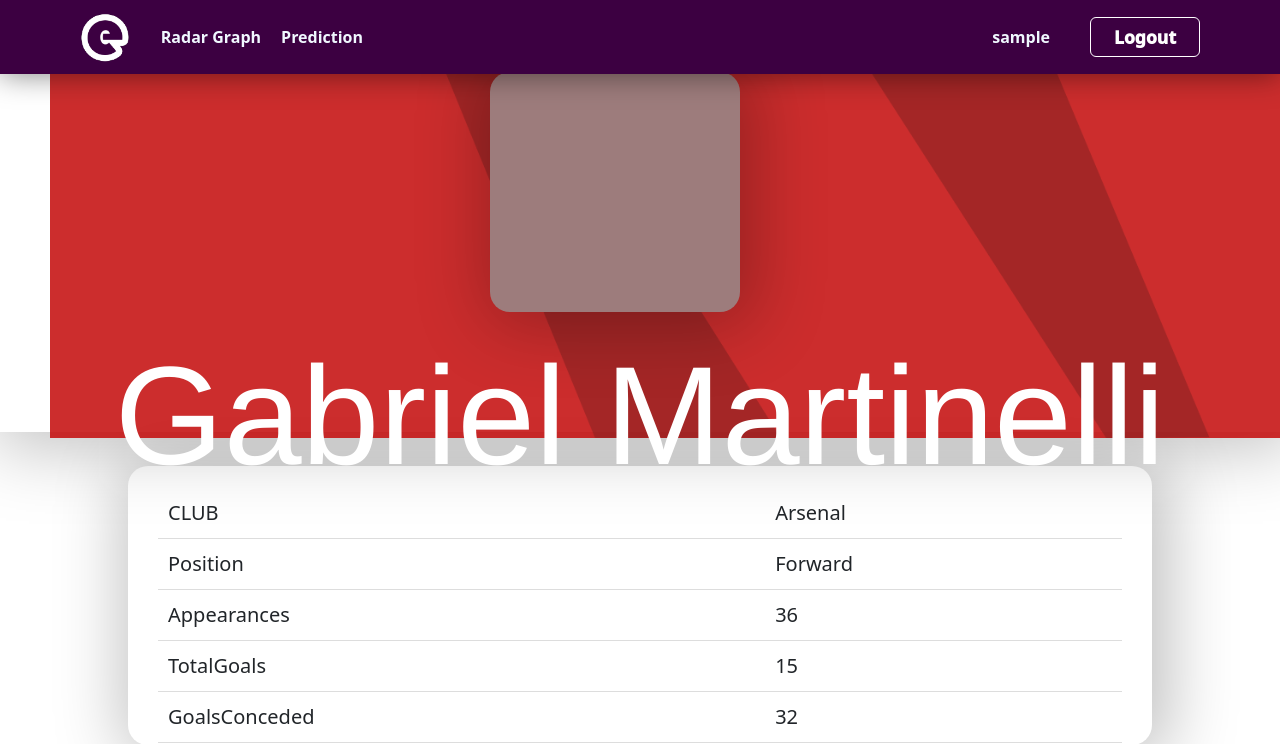
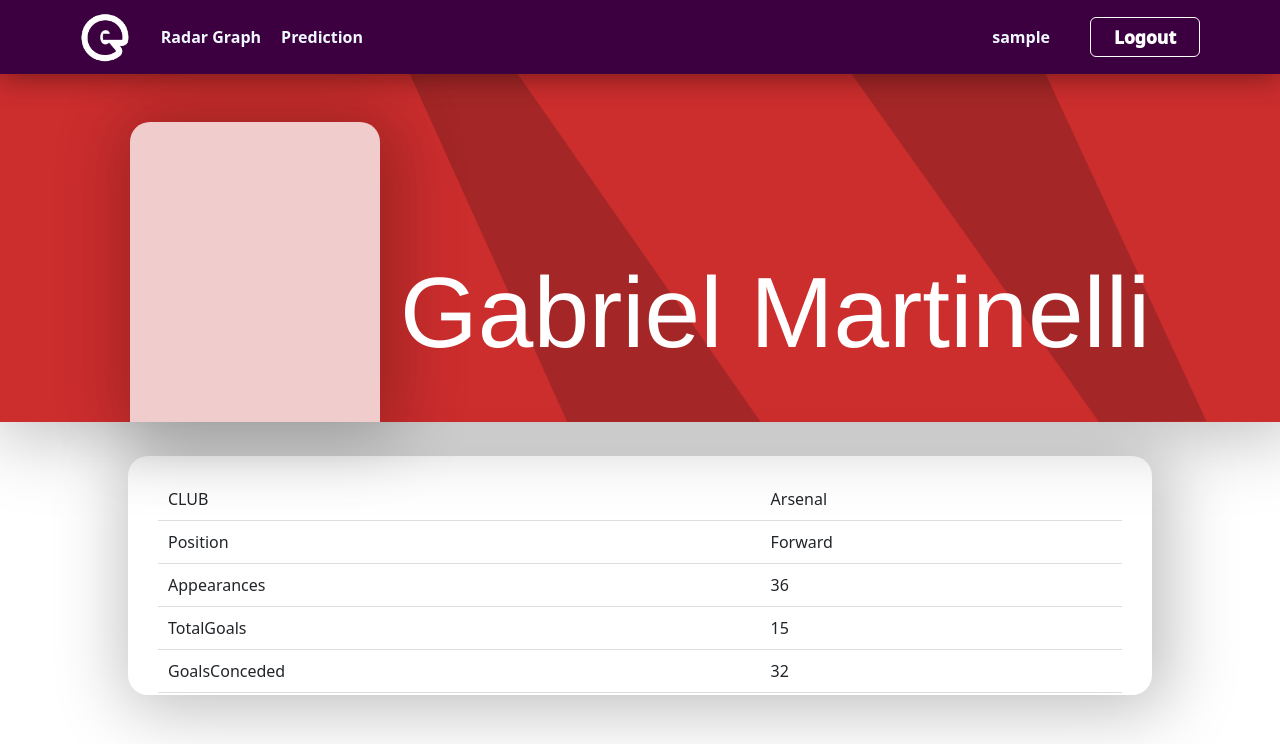
Before and after one commit to TAGCH/E-Predict_League191, a Django app: page /player_information/Arsenal/28 in a window 1280 px wide. Shown: the top 744 px of the page. Run offline with Django 4.2, Linux system fonts and the light colour scheme; the visitor is signed in with stand-in values (Sample User, id 1); parts of the project's set-up code (start-up, migrations or seed data) failed here and were passed over.

Commit message:
fixed player badge

```diff
--- a/audience/static/audience/player_information.css
+++ b/audience/static/audience/player_information.css
@@ -141,11 +141,9 @@
 
 .profile {
     position: relative;
-    height: 45vh;
     display: flex;
     justify-content: center;
     align-items: center;
-    padding-left: 50px;
     box-shadow: 6px 4px 68px 11px rgba(0, 0, 0, 0.25);
 }
 
@@ -153,29 +151,32 @@
     position: absolute;
     top: 0;
     left: 0;
-    width: 100%;
-    height: 100%;
+    height: 350px;
     display: flex;
-    flex-direction: column;
-    align-items: center;
+    flex-direction: row;
+    margin-left: 130px;
+    margin-top: 50px;
 }
 
-.profile .pic {
+.overlay h1 {
+    margin-left: 20px; /* Adjust the margin as needed */
+}
+
+.pic {
     min-width: 200px;
     min-height: 240px;
     width: 250px;
     height: 300px;
-    margin-right: 50px;
-    background-color: rgb(157, 124, 124);
-    border-radius: 20px;
+    background-color: rgba(253, 253, 253, 0.768);
+    border-radius: 20px 20px 0 0;
     box-shadow: 6px 4px 68px 11px rgba(0, 0, 0, 0.25);
 }
 
 .profile h1 {
     color: white;
-    font-size: 140px;
-    margin-top: 20px; /* Adjust the margin as needed */
+    font-size: 100px;
     font-family: 'Franklin Gothic Medium', 'Arial Narrow', Arial, sans-serif;
+    margin-top: 130px;
 }
 
 .player-badge {
--- a/audience/templates/audience/player_information.html
+++ b/audience/templates/audience/player_information.html
@@ -1,5 +1,4 @@
 {% load static %}
-<!DOCTYPE html>
 
 <html lang="en">
 <head>
@@ -35,14 +34,14 @@
     </header>
     <br><br><br>
     <div class="profile">
-      <img class="player-badge" src="{% static 'audience\image\red.png' %}" alt="premier">
+      <img class="player-badge" src="{% static team_data.player_badge %}" alt="premier" height="350">
       <div class="overlay">
           <div class="pic">
               <!-- <img src="{% static 'audience\image\empty_profile.png' %}"> -->
           </div>
-          <h1 class="p_name">{{ data.Name }}</h1>
+          <h1>{{ player_data.Name }}</h1>
       </div>
-  </div>
+    </div>
   <br>
     <div class="outer-box2">
       <div class="score-board">
@@ -51,23 +50,23 @@
                   <tbody>
                     <tr>
                       <td>CLUB</td>
-                      <td>{{ data.Team }}</td>
+                      <td>{{ player_data.Team }}</td>
                     </tr>
                     <tr>
                       <td>Position</td>
-                      <td>{{ data.Position }}</td>
+                      <td>{{ player_data.Position }}</td>
                     </tr>
                     <tr>
                       <td>Appearances</td>
-                      <td>{{ data.Appearances }}</td>
+                      <td>{{ player_data.Appearances }}</td>
                     </tr>
                     <tr>
                       <td>TotalGoals</td>
-                      <td>{{ data.TotalGoals }}</td>
+                      <td>{{ player_data.TotalGoals }}</td>
                     </tr>
                     <tr>
                       <td>GoalsConceded</td>
-                      <td>{{ data.GoalsConceded }}</td>
+                      <td>{{ player_data.GoalsConceded }}</td>
                     </tr>
                   </tbody>
               </table>
--- a/audience/views.py
+++ b/audience/views.py
@@ -64,16 +64,33 @@
 
     return render(request, "audience/team_detail.html", context)
 
-def player_information(request,team_name , player_id):
-    data = {}
-    filename = "audience/static/audience/data/player_with_team_id.csv"
-    with open(filename, 'r', encoding='utf-8') as file:
-        rows = csv.DictReader(file)
-        for r in rows:
-            if int(r['Id']) == player_id and r['Team'] == team_name:
-                data = r
+def player_information(request, team_name, player_id):
+    player_data = {}
+    team_data = {}
 
-    context = {"page": "player_information", "detail": "show all player infos", "data": data}
+    # Read player data from player_with_team_id.csv
+    player_filename = "audience/static/audience/data/player_with_team_id.csv"
+    with open(player_filename, 'r', encoding='utf-8') as player_file:
+        player_rows = csv.DictReader(player_file)
+        for player_row in player_rows:
+            if int(player_row['Id']) == player_id and player_row['Team'] == team_name:
+                player_data = player_row
+
+    # Read team data from team_detail.csv
+    team_filename = "audience/static/audience/data/team_detail.csv"
+    with open(team_filename, 'r', encoding='utf-8') as team_file:
+        team_rows = csv.DictReader(team_file)
+        for team_row in team_rows:
+            if team_row['Team'] == team_name:
+                team_data = team_row
+
+    context = {
+        "page": "player_information",
+        "detail": "show all player infos",
+        "player_data": player_data,
+        "team_data": team_data,
+    }
+
     return render(request, "audience/player_information.html", context)
 
 def team_comparison(request):
```
Also changed, not shown: audience/static/audience/data/team_detail.csv (+21 -21 lines), audience/static/audience/image/white.png (renamed from audience/static/audience/image/write.png).
